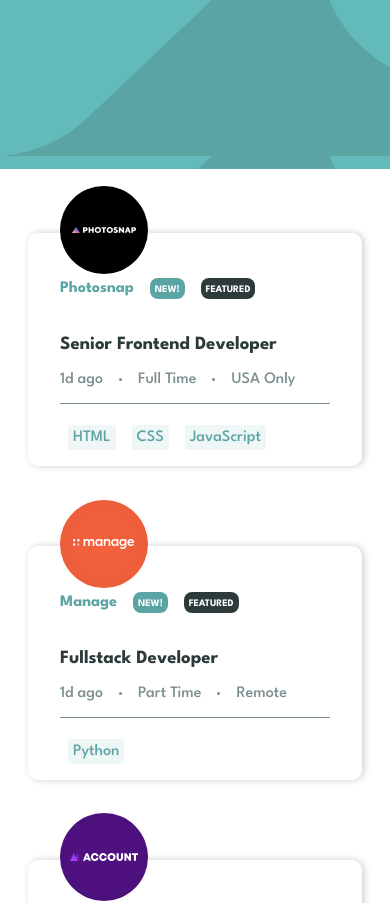
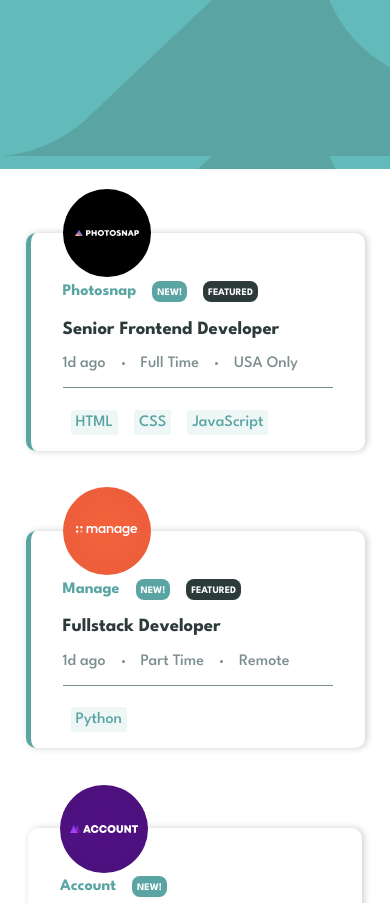
Before and after one commit to TamirisCss/job-filter, a React (Create React App) app: page / in a window 390 px wide. Shown: the top 903 px of the page. Built offline with nearby package versions, Linux system fonts and the light colour scheme.

Commit message:
applied border to cards

```diff
--- a/src/components/Card.css
+++ b/src/components/Card.css
@@ -15,6 +15,10 @@
   position: relative;
 }
 
+.border {
+  border-left: 5px solid hsl(180, 29%, 50%);
+}
+
 .companyNameBox {
   margin-left: 1rem;
 }
@@ -27,6 +31,8 @@
 
 .companyName h4 {
   color: hsl(180, 29%, 50%);
+  margin-block-end: 0;
+  margin-block-start: 0;
 }
 
 .companyName div {
@@ -57,7 +63,7 @@
     top: -20%;
   }
   .companyNameBox {
-    margin: 0.7rem 0 2rem 0;
+    margin: 2rem 0;
     width: 100%;
   }
 }
--- a/src/components/Card.jsx
+++ b/src/components/Card.jsx
@@ -23,7 +23,10 @@ const Card = () => {
       {jobInfo && (
         <div className="container">
           {jobInfo.map((item) => (
-            <div className="cardContainer" key={item.id}>
+            <div
+              className={`cardContainer ${item.featured && "border"}`}
+              key={item.id}
+            >
               <div className="imgContainer">
                 <img src={item.logo} alt={item.company} />
               </div>
```
